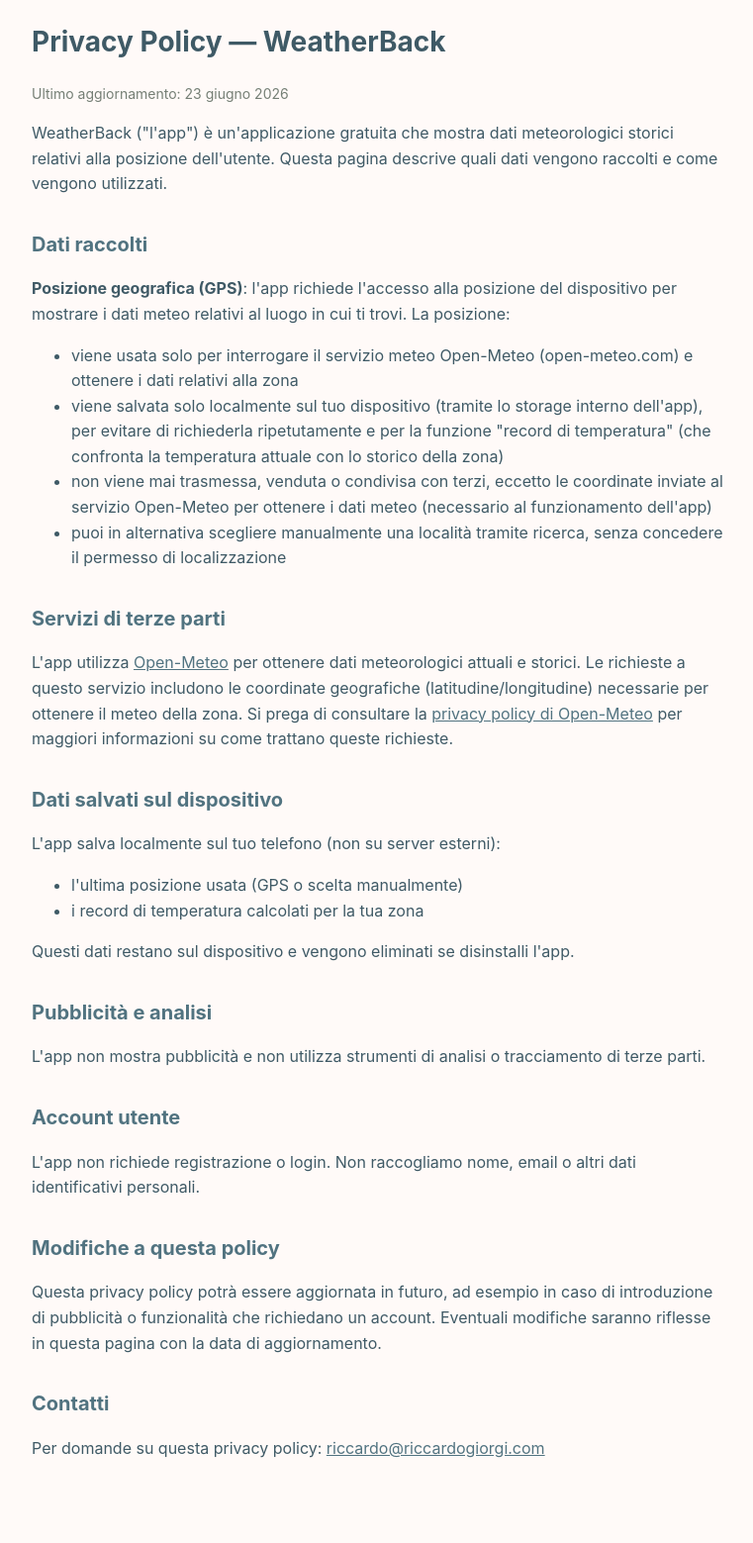
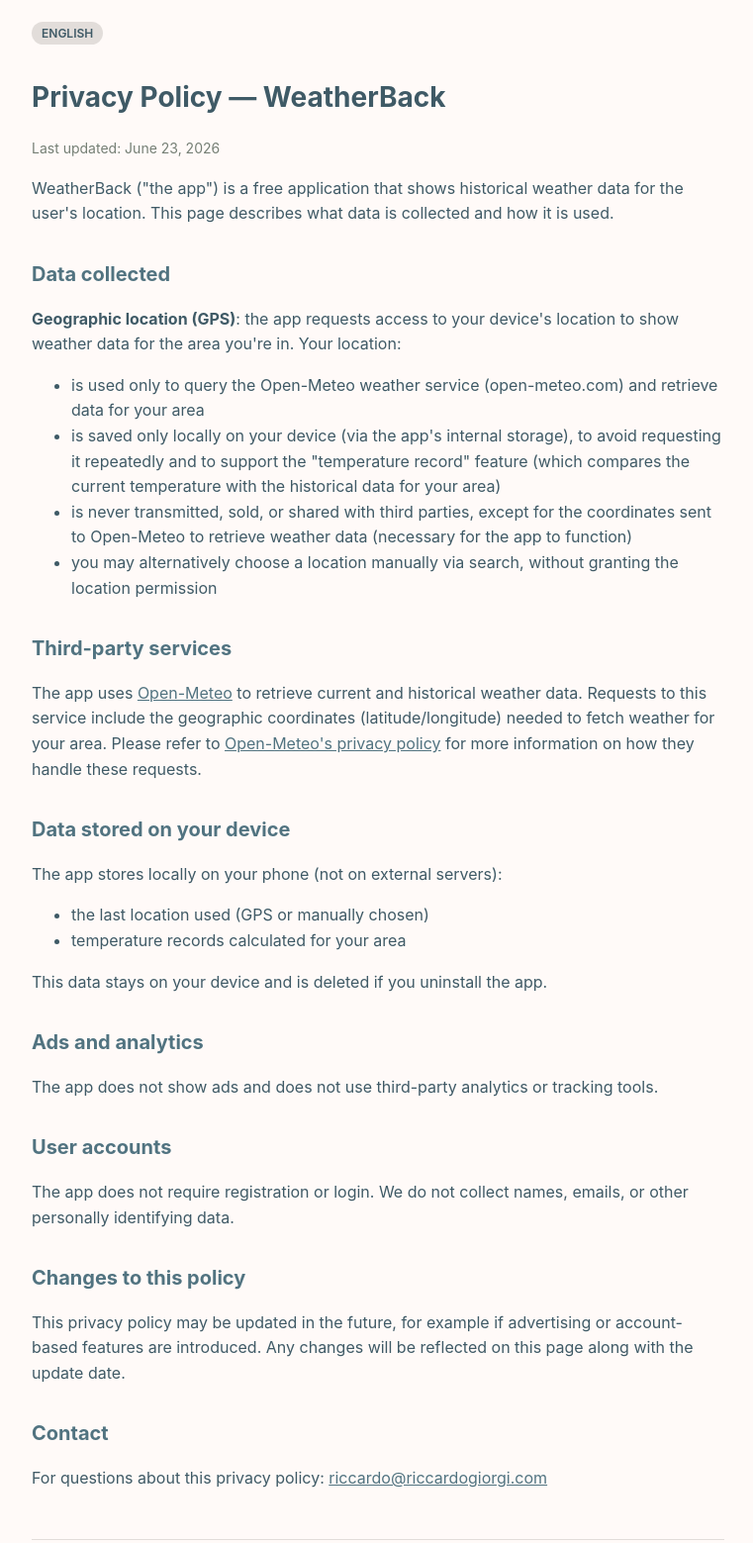
Before and after one commit to rrgg2323/weatherback, a plain HTML site: page index.html in a window 1280 px wide. Shown: the part 20-1579 px from the top of the page at 99% size, without its empty margins (258-1019 px from the left). Before the commit the page ends 1536 px from the top, so only its background shows below. Drawn offline with Linux system fonts and the light colour scheme.

Commit message:
Update index.html

```diff
--- a/index.html
+++ b/index.html
@@ -1,5 +1,5 @@
 <!DOCTYPE html>
-<html lang="it">
+<html lang="en">
 <head>
 <meta charset="UTF-8">
 <meta name="viewport" content="width=device-width, initial-scale=1.0">
@@ -18,10 +18,53 @@
   h2 { font-size: 20px; margin-top: 32px; color: #517380; }
   .updated { color: #757F75; font-size: 14px; }
   a { color: #517380; }
+  hr { border: none; border-top: 1px solid #E2DDDA; margin: 48px 0; }
+  .lang-label { display: inline-block; background: #E2DDDA; color: #3F5A66; padding: 2px 10px; border-radius: 12px; font-size: 12px; font-weight: 600; margin-bottom: 12px; }
 </style>
 </head>
 <body>
 
+<span class="lang-label">ENGLISH</span>
+<h1>Privacy Policy — WeatherBack</h1>
+<p class="updated">Last updated: June 23, 2026</p>
+
+<p>WeatherBack ("the app") is a free application that shows historical weather data for the user's location. This page describes what data is collected and how it is used.</p>
+
+<h2>Data collected</h2>
+<p><strong>Geographic location (GPS)</strong>: the app requests access to your device's location to show weather data for the area you're in. Your location:</p>
+<ul>
+  <li>is used only to query the Open-Meteo weather service (open-meteo.com) and retrieve data for your area</li>
+  <li>is saved only locally on your device (via the app's internal storage), to avoid requesting it repeatedly and to support the "temperature record" feature (which compares the current temperature with the historical data for your area)</li>
+  <li>is never transmitted, sold, or shared with third parties, except for the coordinates sent to Open-Meteo to retrieve weather data (necessary for the app to function)</li>
+  <li>you may alternatively choose a location manually via search, without granting the location permission</li>
+</ul>
+
+<h2>Third-party services</h2>
+<p>The app uses <a href="https://open-meteo.com" target="_blank">Open-Meteo</a> to retrieve current and historical weather data. Requests to this service include the geographic coordinates (latitude/longitude) needed to fetch weather for your area. Please refer to <a href="https://open-meteo.com/en/terms" target="_blank">Open-Meteo's privacy policy</a> for more information on how they handle these requests.</p>
+
+<h2>Data stored on your device</h2>
+<p>The app stores locally on your phone (not on external servers):</p>
+<ul>
+  <li>the last location used (GPS or manually chosen)</li>
+  <li>temperature records calculated for your area</li>
+</ul>
+<p>This data stays on your device and is deleted if you uninstall the app.</p>
+
+<h2>Ads and analytics</h2>
+<p>The app does not show ads and does not use third-party analytics or tracking tools.</p>
+
+<h2>User accounts</h2>
+<p>The app does not require registration or login. We do not collect names, emails, or other personally identifying data.</p>
+
+<h2>Changes to this policy</h2>
+<p>This privacy policy may be updated in the future, for example if advertising or account-based features are introduced. Any changes will be reflected on this page along with the update date.</p>
+
+<h2>Contact</h2>
+<p>For questions about this privacy policy: <a href="mailto:riccardo@riccardogiorgi.com">riccardo@riccardogiorgi.com</a></p>
+
+<hr>
+
+<span class="lang-label">ITALIANO</span>
 <h1>Privacy Policy — WeatherBack</h1>
 <p class="updated">Ultimo aggiornamento: 23 giugno 2026</p>
 
```
